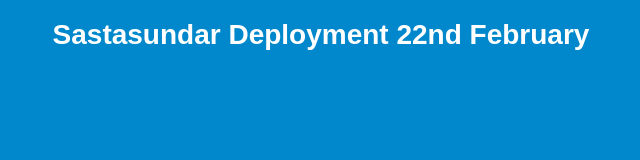
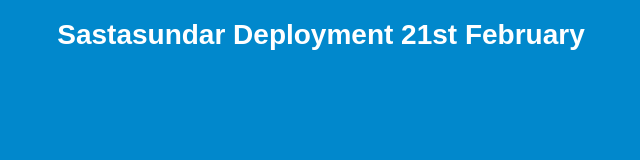
Before and after one commit to devopssourav/sml-ai-web, a plain HTML site: page index.html in a window 1280 px wide. Shown: the whole page, without its empty margins (319-959 px from the left). Drawn offline with Linux system fonts and the light colour scheme.

Commit message:
2nd commit

```diff
--- a/index.html
+++ b/index.html
@@ -12,7 +12,7 @@
   </style>
 </head>
 <body>
-  <div align="center"><h1>Sastasundar Deployment 22nd February</h1></div>
+  <div align="center"><h1>Sastasundar Deployment 21st February</h1></div>
     </div>
 </body>
 </html>
```
